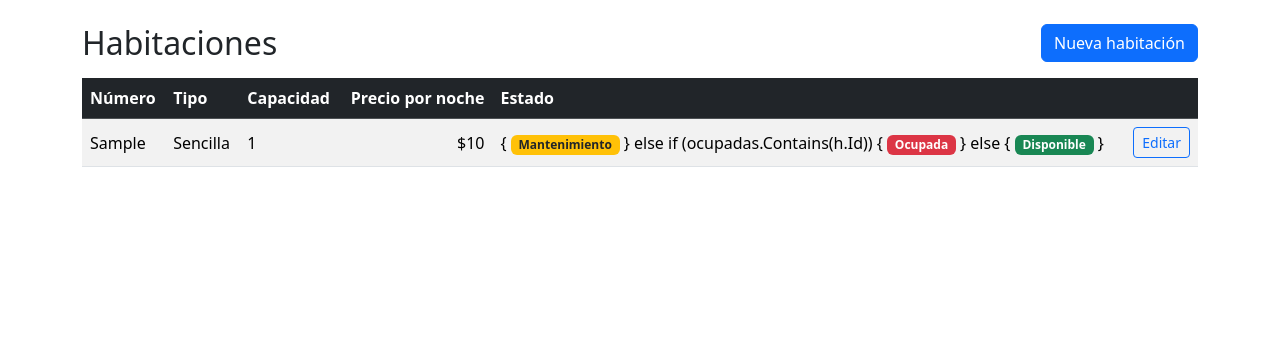
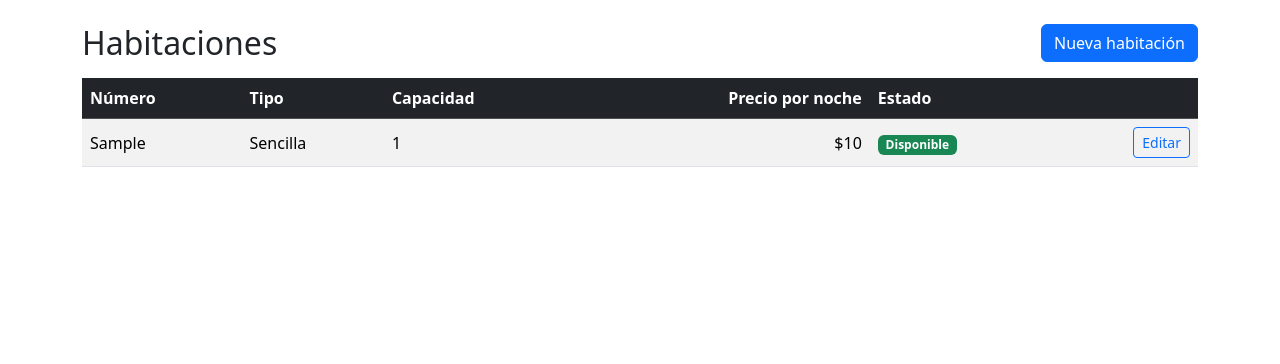
Before and after one commit to JuanEspinosa7372/MiniProjecto2, an ASP.NET Core app: page /Habitaciones in a window 1280 px wide. Shown: the part 56-420 px from the top of the page. Run offline with ASP.NET Core 8, Linux system fonts and the light colour scheme; a user stored in the database is signed in; tables that the repository leaves empty hold one stand-in row (values such as "Sample post"); the project's own start-up code is not run, and a stand-in starts its controllers and pages.

Commit message:
Update Index.cshtml
Corrección

```diff
--- a/Web/Views/Habitaciones/Index.cshtml
+++ b/Web/Views/Habitaciones/Index.cshtml
@@ -1,7 +1,7 @@
 @model List<Habitacion>
 @{
     ViewData["Title"] = "Habitaciones";
-    @{ var ocupadas = (HashSet<int>)ViewBag.Ocupadas; }
+    var ocupadas = (HashSet<int>)ViewBag.Ocupadas;
 }
 
 <div class="d-flex justify-content-between align-items-center mb-3">
@@ -33,6 +33,7 @@
                     <td>@h.Capacidad</td>
                     <td class="text-end">@h.PrecioNoche.Pesos()</td>
                     <td>
+                        @if (h.Estado == EstadoHabitacion.Mantenimiento)
                         {
                             <span class="badge bg-warning text-dark">Mantenimiento</span>
                         }
```
Lines whose indentation alone changed are shown as unchanged.
